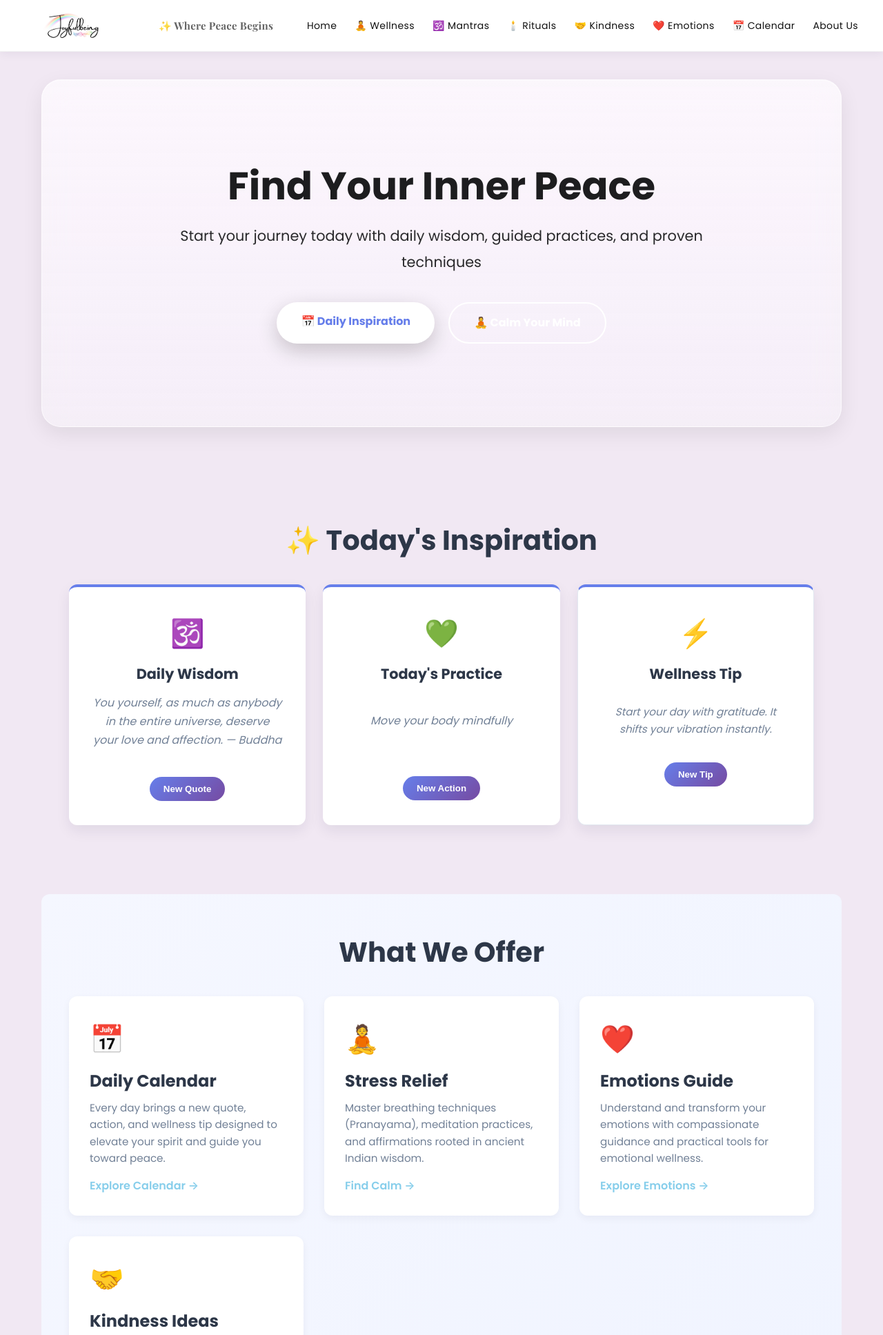
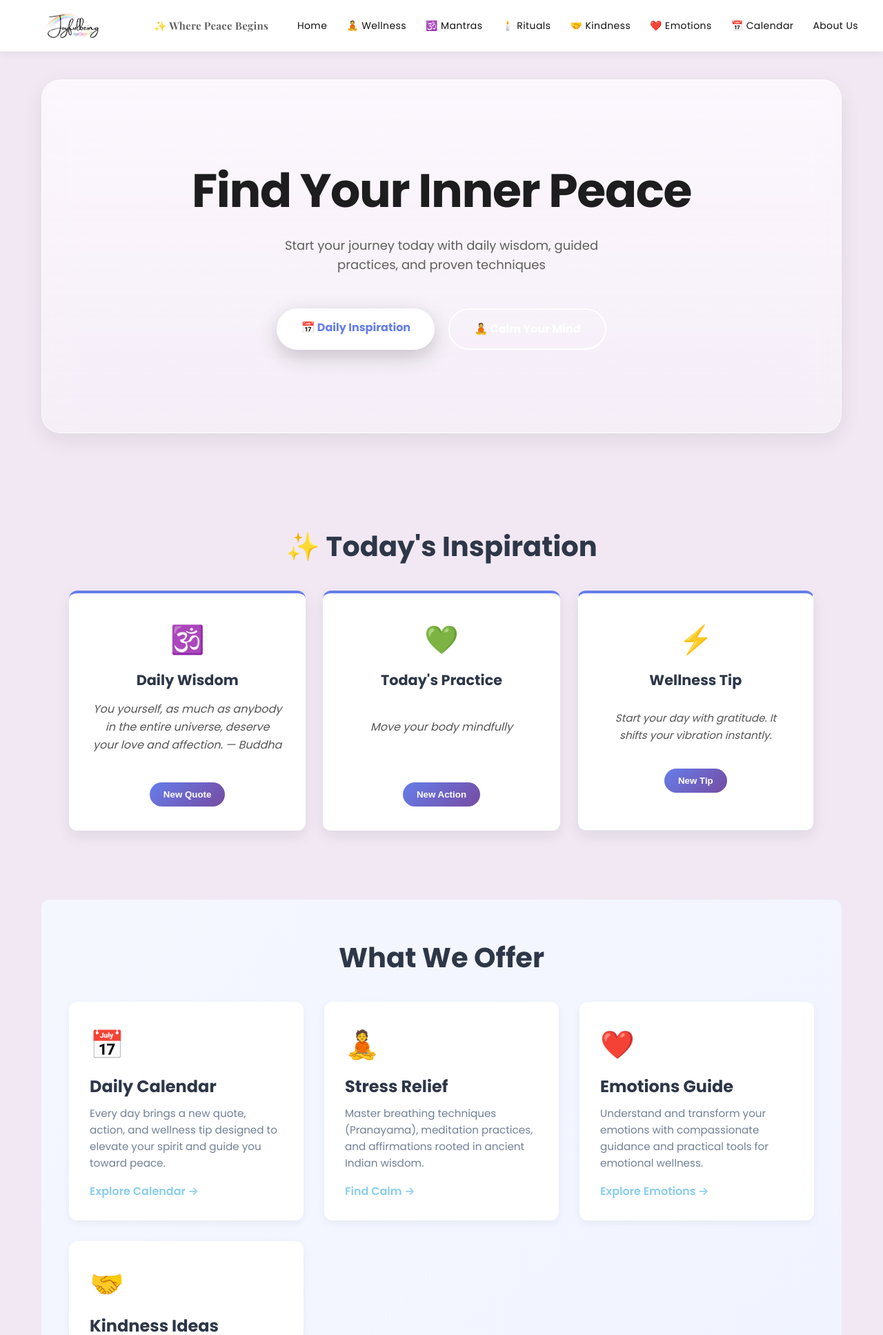
Before and after one commit to siddarthareddykv/JoyfulBeing, a Flask app: page / in a window 1280 px wide. Shown: the top 1935 px of the page at 69% size. Run offline with Flask 3, Linux system fonts and the light colour scheme.

Commit message:
updated CSS

```diff
--- a/static/style.css
+++ b/static/style.css
@@ -1555,3 +1555,205 @@ html, body {
         letter-spacing: 0.6px;
     }
 }
+/* ===== NAVBAR FIX ===== */
+
+.navbar {
+    background: #ffffff !important;
+    border-bottom: 1px solid rgba(0,0,0,0.06);
+    padding: 16px 36px;
+}
+
+.nav-list {
+    gap: 28px;
+}
+
+.nav-list a {
+    font-size: 14px;
+    font-weight: 500;
+    letter-spacing: 0.4px;
+    color: #111;
+    position: relative;
+}
+
+.nav-list a::after {
+    content: "";
+    position: absolute;
+    left: 0;
+    bottom: -6px;
+    width: 0;
+    height: 2px;
+    background: #000;
+    transition: width 0.25s ease;
+}
+
+.nav-list a:hover::after {
+    width: 100%;
+}
+
+.menu-toggle {
+    color: #111;
+}
+/* ===== HERO FIX ===== */
+
+.hero,
+.home-hero {
+    padding: 120px 20px 140px;
+    text-align: center;
+}
+
+.hero h1,
+.home-hero h1 {
+    font-size: clamp(42px, 6vw, 68px);
+    font-weight: 700;
+    letter-spacing: -0.02em;
+}
+
+.hero p,
+.home-hero p {
+    max-width: 520px;
+    margin: 24px auto 48px;
+    font-size: 18px;
+    line-height: 1.6;
+    color: #555;
+}
+/* ===== SECTION RHYTHM ===== */
+
+section {
+    padding-top: 100px;
+    padding-bottom: 100px;
+}
+
+/* ===== CARD SYSTEM ===== */
+
+.card,
+.featured-card,
+.feature-item,
+.wisdom-card {
+    background: #ffffff;
+    border-radius: 18px;
+    padding: 32px;
+    box-shadow: 0 12px 30px rgba(0,0,0,0.05);
+    transition: transform 0.25s ease;
+}
+
+.card:hover,
+.featured-card:hover,
+.feature-item:hover {
+    transform: translateY(-4px);
+}
+
+.card p,
+.featured-card p {
+    color: #555;
+    line-height: 1.6;
+}
+/* ===== MOBILE POLISH ===== */
+
+@media (max-width: 768px) {
+
+    .nav-list {
+        background: #ffffff;
+        border-radius: 16px;
+        padding: 20px;
+        box-shadow: 0 20px 40px rgba(0,0,0,0.1);
+    }
+
+    .nav-list a {
+        font-size: 16px;
+        padding: 10px 0;
+    }
+
+    section {
+        padding-top: 80px;
+        padding-bottom: 80px;
+    }
+}
+/* ===== FOOTER POLISH ===== */
+
+.footer {
+    padding-top: 80px;
+    padding-bottom: 40px;
+}
+
+.footer-content {
+    gap: 40px;
+}
+
+.footer h4 {
+    margin-bottom: 14px;
+    font-weight: 600;
+}
+
+.footer a {
+    line-height: 1.8;
+}
+/* ===== FIX COLORLESS SECTIONS ===== */
+
+/* Start Your Journey + Ready to Begin */
+.journey-section,
+.cta-section,
+.start-journey,
+.ready-section {
+    background: #ffffff !important;
+}
+
+/* Headings */
+.journey-section h2,
+.cta-section h2,
+.start-journey h2,
+.ready-section h2 {
+    color: #1d1d1f !important;
+}
+
+/* Paragraph text */
+.journey-section p,
+.cta-section p,
+.start-journey p,
+.ready-section p {
+    color: #555555 !important;
+}
+
+/* Step numbers */
+.journey-step span,
+.step-number {
+    color: #6b4eff !important;
+    border-color: rgba(107, 78, 255, 0.2);
+}
+
+/* Buttons */
+.cta-section .btn,
+.ready-section .btn {
+    background: #ffffff;
+    color: #0071e3;
+    border: 1px solid rgba(0,0,0,0.1);
+}
+
+.cta-section .btn:hover {
+    background: #f5f5f7;
+}
+/* ===== CLICK FIX: REMOVE INVISIBLE BLOCKERS ===== */
+
+/* Ensure buttons are always clickable */
+button,
+a,
+.btn {
+    position: relative;
+    z-index: 10;
+}
+
+/* Disable click interception by decorative layers */
+section::before,
+section::after,
+.overlay,
+.background,
+.bg-layer {
+    pointer-events: none !important;
+}
+
+/* Fix cards blocking buttons */
+.card,
+.featured-card,
+.feature-item {
+    position: relative;
+    z-index: 2;
+}
```
